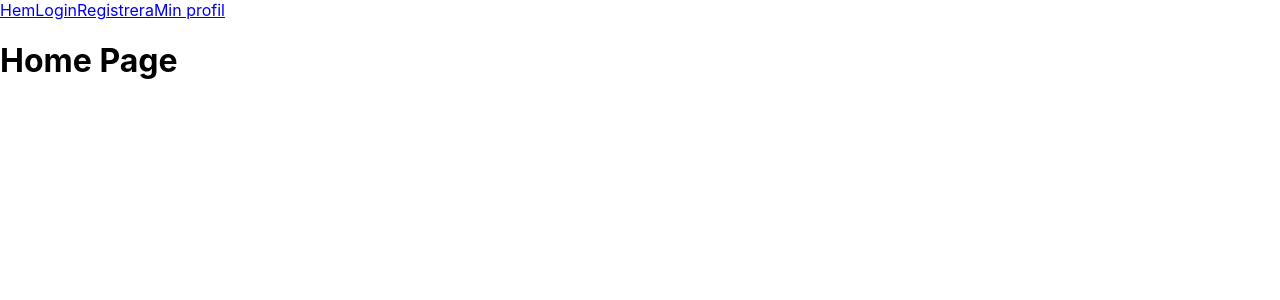
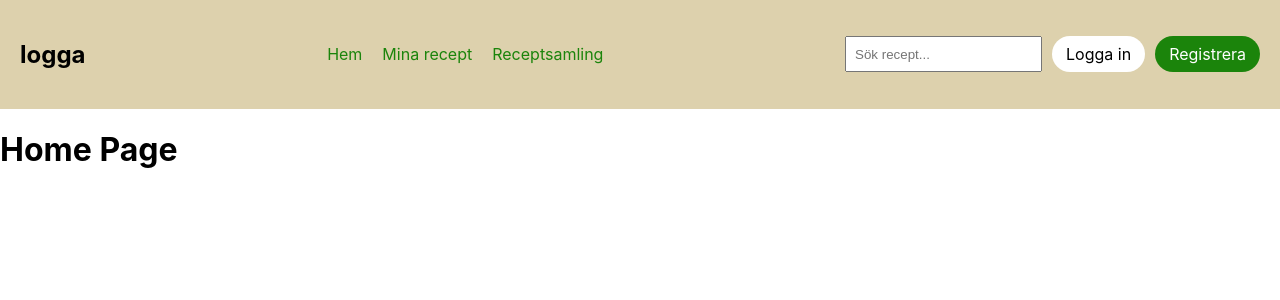
Before and after one commit to rassekonto67-cyber/ReceptApp-Grupp-4, a React (Create React App) app in the folder my-app/: page / in a window 1280 px wide. Shown: the top 300 px of the page. Built offline with nearby package versions, Linux system fonts and the light colour scheme.

Commit message:
Added header component and styling

```diff
--- a/my-app/src/App.js
+++ b/my-app/src/App.js
@@ -1,5 +1,4 @@
-import Navbar from "./components/Navbar";
-import "./App.css";
+import Header from "./components/Header";
 import { Routes, Route } from "react-router-dom";
 
 import Home from "./pages/Home";
@@ -10,7 +9,7 @@ import Profile from "./pages/Profile";
 function App() {
   return (
     <div>
-      <Navbar />
+      <Header />
       <Routes>
         <Route path="/" element={<Home />} />
         <Route path="/login" element={<Login />} />
--- /dev/null
+++ b/my-app/src/components/Header.css
@@ -0,0 +1,50 @@
+.header {
+  display: flex;
+  justify-content: space-between;
+  align-items: center;
+
+  padding: 20px;
+  background-color: #ddd1ad;
+}
+
+.nav-links {
+  display: flex;
+  gap: 20px;
+}
+
+.nav-links a {
+  text-decoration: none;
+  color: #1b840b;
+}
+
+.header-right {
+  display: flex;
+  gap: 10px;
+}
+
+input {
+  padding: 8px;
+}
+
+button {
+  padding: 8px 14px;
+  border-radius: 20px;
+  border: none;
+}
+
+.register-btn {
+  background-color: #1b840b;
+  color: white;
+}
+
+.login-btn,
+.register-btn {
+  text-decoration: none;
+  padding: 8px 14px;
+  border-radius: 20px;
+}
+
+.login-btn {
+  background-color: white;
+  color: black;
+}
--- /dev/null
+++ b/my-app/src/components/Header.jsx
@@ -0,0 +1,30 @@
+// @ts-ignore
+import "./Header.css";
+
+function Header() {
+  return (
+    <header className="header">
+      <div className="logo">
+        <h2>logga</h2>
+      </div>
+
+      <nav className="nav-links">
+        <a href="/">Hem</a>
+        <a href="/">Mina recept</a>
+        <a href="/">Receptsamling</a>
+      </nav>
+
+      <div className="header-right">
+        <input type="text" placeholder="Sök recept..." />
+        <a className="login-btn" href="/login">
+          Logga in
+        </a>
+        <a className="register-btn" href="/register">
+          Registrera
+        </a>
+      </div>
+    </header>
+  );
+}
+
+export default Header;
--- a/my-app/src/index.js
+++ b/my-app/src/index.js
@@ -1,11 +1,16 @@
 import React from "react";
 import ReactDOM from "react-dom/client";
 import { BrowserRouter } from "react-router-dom";
+// @ts-ignore
 import "./index.css";
 import App from "./App";
 import reportWebVitals from "./reportWebVitals";
 
-const root = ReactDOM.createRoot(document.getElementById("root"));
+const rootElement = document.getElementById("root");
+
+if (rootElement) {
+  const root = ReactDOM.createRoot(rootElement);
+
   root.render(
     <React.StrictMode>
       <BrowserRouter>
@@ -13,6 +18,7 @@ root.render(
       </BrowserRouter>
     </React.StrictMode>,
   );
+}
 
 // If you want to start measuring performance in your app, pass a function
 // to log results (for example: reportWebVitals(console.log))
```
Lines whose indentation alone changed are shown as unchanged.
